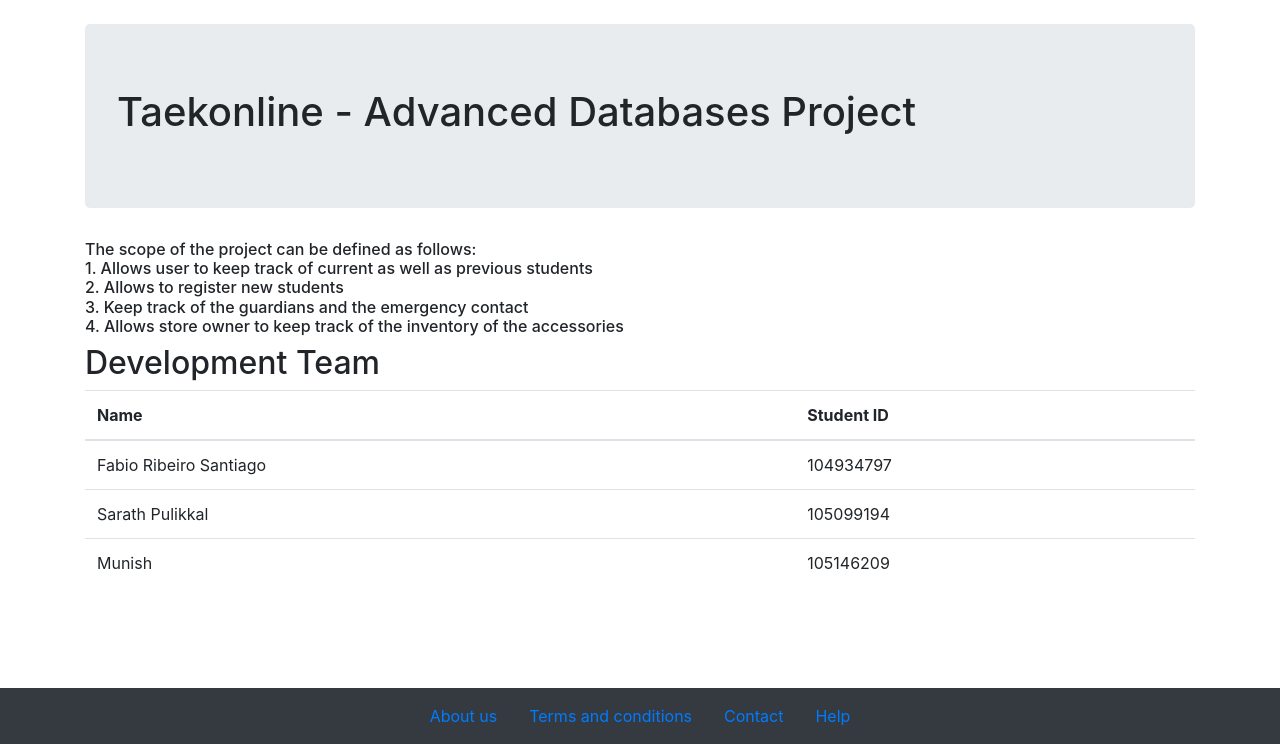
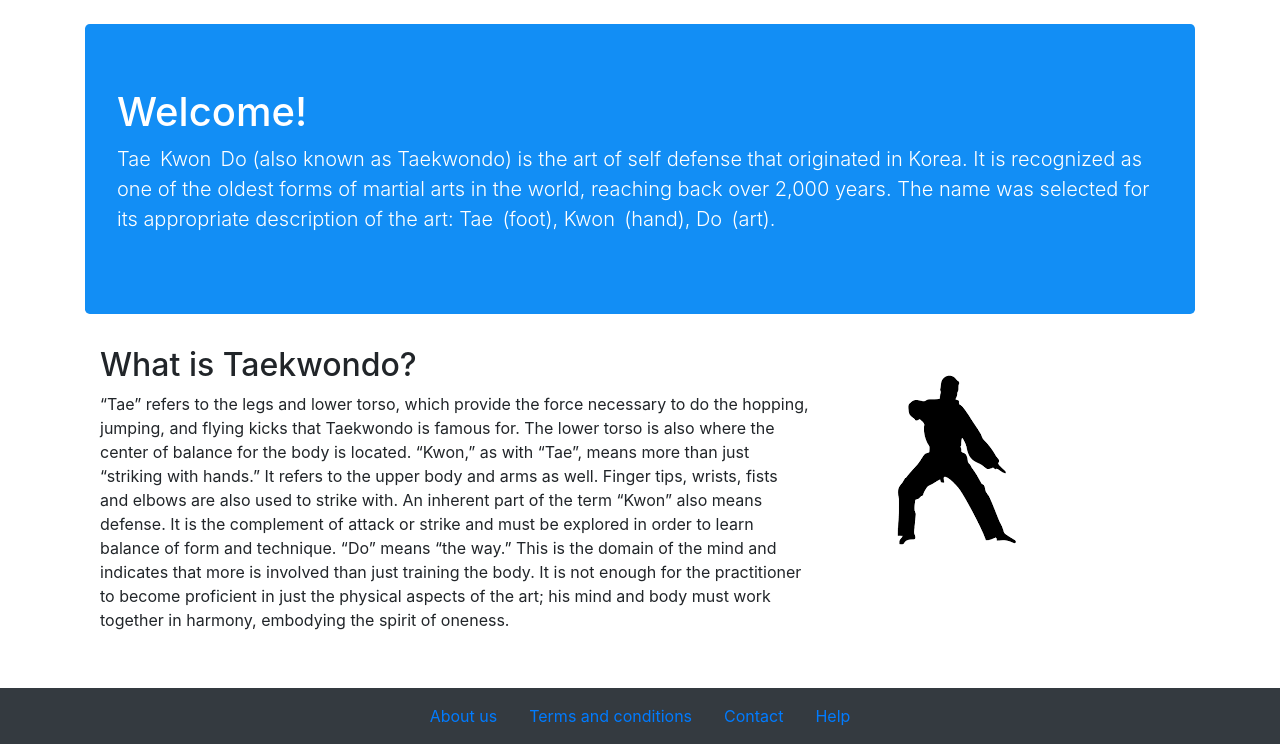
Before and after one commit to MUNISHMAHEY1/TaekOnline, a Django app: page / in a window 1280 px wide. Shown: the part 56-800 px from the top of the page. Run offline with Django 3.2, Linux system fonts and the light colour scheme; some libraries are stand-ins or nearby versions.

Commit message:
changed home.html

```diff
--- a/taekonline/templates/home.html
+++ b/taekonline/templates/home.html
@@ -1,53 +1,36 @@
 {% extends 'base.html' %}
-{% load static %}
+{% load staticfiles %}
 {% block content %}
+<style>
+		.jumbotron{
+				background-color:#128EF5;
+				color:#ffffff;
+			}
+
+		</style>
+		<div class="jumbotron">
+            <h1 class="jump" color=blue>Welcome!</h1>
+            <p class="lead">Tae  Kwon  Do (also known as Taekwondo) is the art of self defense that originated in Korea. It is recognized as one of the oldest forms of martial arts in the world, reaching back over 2,000 years. The name was selected for its appropriate description of the art: Tae  (foot), Kwon  (hand), Do  (art).</p>
+        </div>
+
+<div class="container-fluid">
 <div class="row">
-    <div class="col-md-12">
-        <div class="jumbotron">
-            <h1 class="jump">Taekonline - Advanced Databases Project</h1>
-        </div>
-    </div>
+<div class="col-sm-8">
+<h2> What is Taekwondo?</h2>
+<p>
+“Tae” refers to the legs and lower torso, which provide the force necessary to do the hopping, jumping, and flying kicks that Taekwondo is famous for. The lower torso is also where the center of balance for the body is located.
+
+“Kwon,” as with “Tae”, means more than just “striking with hands.” It refers to the upper body and arms as well. Finger tips, wrists, fists and elbows are also used to strike with. An inherent part of the term “Kwon” also means defense. It is the complement of attack or strike and must be explored in order to learn balance of form and technique.
+
+“Do” means “the way.” This is the domain of the mind and indicates that more is involved than just training the body. It is not enough for the practitioner to become proficient in just the physical aspects of the art; his mind and body must work together in harmony, embodying the spirit of oneness.
+</p>
 </div>
-<div class="row">
-    <div class="col-md-12">
-            <h6>The scope of the project can be defined as follows:<br>
-                1. Allows user to keep track of current as well as previous students<br>
-                2. Allows to register new students<br>
-                3. Keep track of the guardians and the emergency contact<br>
-                4. Allows store owner to keep track of the inventory of the accessories <br>
-            </h6>
-    </div>
+<div class="col-sm-4">
+<img src="{% static "images/main.jpg"%}" alt="Image cannot be found">
 </div>
-<div class="row">
-        <div class="col-md-12">
-        <h2>Development Team</h2>
-        <table class="table table-stripes table-hover">
-          <thead>
-            <tr>
-              <th scope="col">Name</th>
-              <th scope="col">Student ID</th>
-            </tr>
-          </thead>
-          <tbody>
-            <tr>
-              <td>Fabio Ribeiro Santiago</td>
-              <td>104934797</td>
+</div>
+</div>
 
-            </tr>
-            <tr>
-              <td>Sarath Pulikkal</td>
-              <td>105099194</td>
-
-            </tr>
-            <tr>
-              <td>Munish</td>
-              <td>105146209</td>
-
-            </tr>
-          </tbody>
-        </table>
-        </div>
-</div>
 {% endblock content %}
 
 
```
Also changed, not shown: taekonline/static/images/main.jpg (added), taekonline/static/images/stamp.jpg (added).
